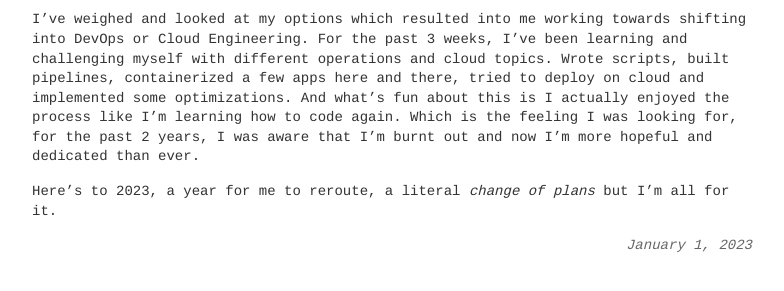
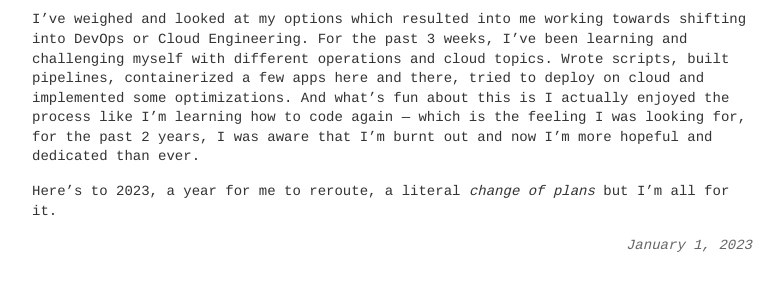
Before and after one commit to nardsqq/nardsqq.github.io, a Jekyll site: the page built from _posts/2023-01-01-deviate.md, in a window 1280 px wide. Shown: the part 407-698 px from the top of the page, without its empty margins (248-1032 px from the left). Built offline with Jekyll 4.4.1, drawn with Linux system fonts in a browser that asks for light colours.

Commit message:
update: added n dash

```diff
--- a/_posts/2023-01-01-deviate.md
+++ b/_posts/2023-01-01-deviate.md
@@ -7,6 +7,6 @@ In comparison to previous years, I'd say 2022 felt like a swift breeze during a
 
 A bunch of things happened last year, I moved on from my previous [company](https://www.mashupgarage.com/) where I learned most of my software engineering skills and decided to specialize on just the frontend side of web. Turned 25, got a tattoo, had earrings, wore better clothes, got hired, continued to work remotely, learned a few Vietnamese words from my co-workers, got to experience an awesome engineering culture, delved more into E2E and unit testing, and then was laid off due to reasons I can't disclose. Now unemployed but happily so, I thought that I should at least take this opportunity to rest and reconsider my career moving forward.
 
-I've weighed and looked at my options which resulted into me working towards shifting into DevOps or Cloud Engineering. For the past 3 weeks, I've been learning and challenging myself with different operations and cloud topics. Wrote scripts, built pipelines, containerized a few apps here and there, tried to deploy on cloud and implemented some optimizations. And what's fun about this is I actually enjoyed the process like I'm learning how to code again. Which is the feeling I was looking for, for the past 2 years, I was aware that I'm burnt out and now I'm more hopeful and dedicated than ever.
+I've weighed and looked at my options which resulted into me working towards shifting into DevOps or Cloud Engineering. For the past 3 weeks, I've been learning and challenging myself with different operations and cloud topics. Wrote scripts, built pipelines, containerized a few apps here and there, tried to deploy on cloud and implemented some optimizations. And what's fun about this is I actually enjoyed the process like I'm learning how to code again — which is the feeling I was looking for, for the past 2 years, I was aware that I'm burnt out and now I'm more hopeful and dedicated than ever.
 
 Here's to 2023, a year for me to reroute, a literal _change of plans_ but I'm all for it.
```
